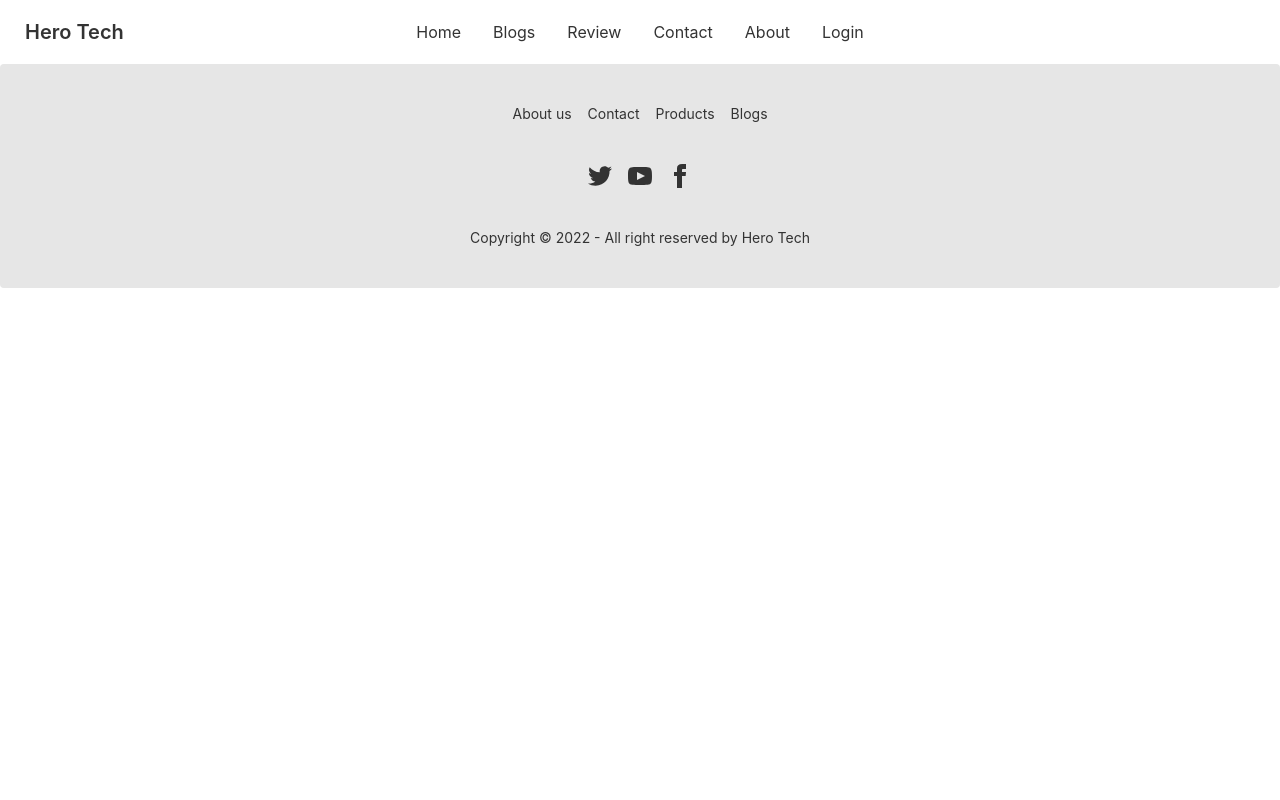
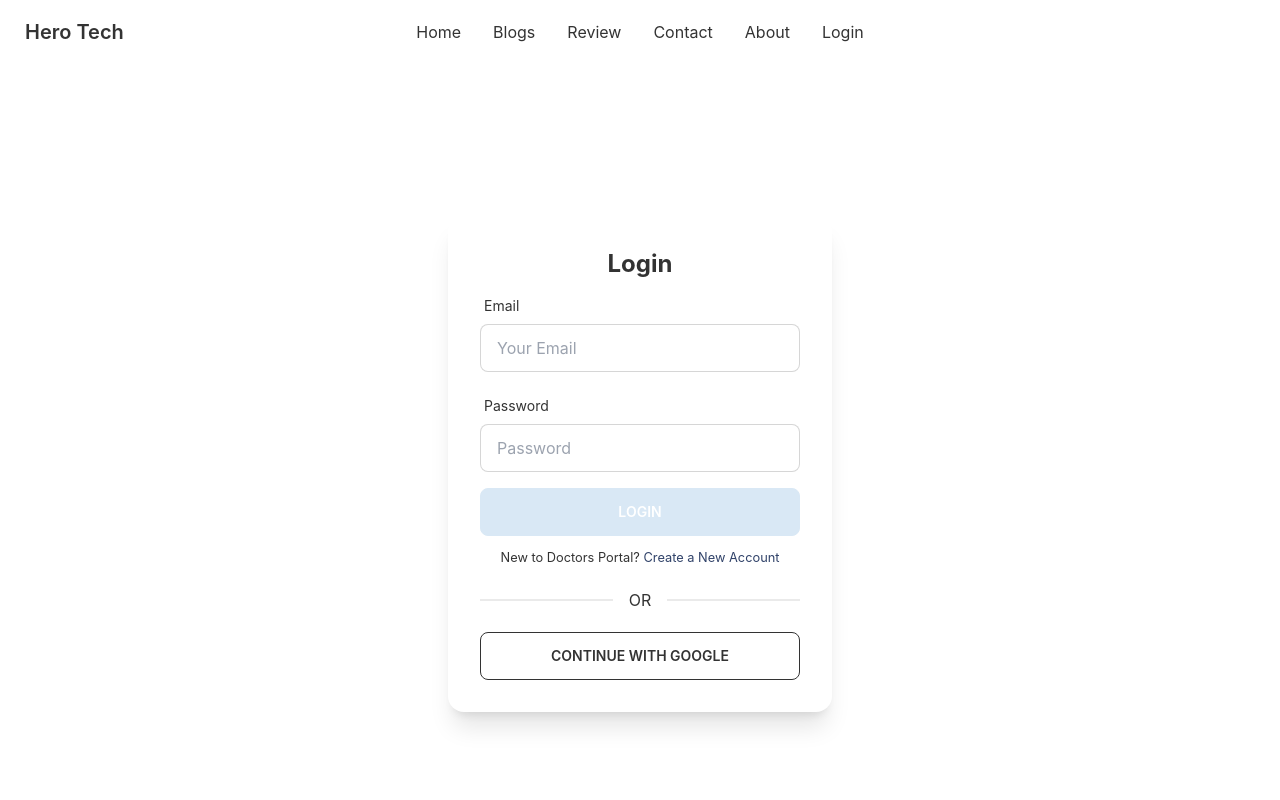
Before and after one commit to muhammadalaminwd/twelfth-assignment-client-side, a React (Create React App) app: page /login in a window 1280 px wide. Shown: the top 800 px of the page. Built offline with nearby package versions, Linux system fonts and the light colour scheme; no server answers.

Commit message:
Login system added

```diff
--- a/package.json
+++ b/package.json
@@ -18,6 +18,7 @@
     "react-bootstrap": "^2.4.0",
     "react-dom": "^18.1.0",
     "react-firebase-hooks": "^5.0.3",
+    "react-hook-form": "^7.31.2",
     "react-router-dom": "^6.3.0",
     "react-scripts": "5.0.1",
     "web-vitals": "^2.1.4"
--- a/src/App.js
+++ b/src/App.js
@@ -1,4 +1,3 @@
-import logo from './logo.svg';
 import './App.css';
 import { Route, Routes } from 'react-router-dom';
 import Navbar from './Shared/Navbar';
@@ -6,6 +5,9 @@ import Footer from './Shared/Footer';
 import Home from './Home/Home';
 import Purchase from './Purchase/Purchase';
 import Blogs from './Blogs/Blogs';
+import Login from './Login/Login';
+import SignUp from './Login/SignUp';
+import RequireAuth from './Login/RequireAuth';
 
 function App() {
   return (
@@ -13,8 +15,12 @@ function App() {
     <Navbar></Navbar>
       <Routes>
       <Route path='/' element={<Home />} />
-      <Route path='/purchase' element={<Purchase />} />
+
+      <Route path='/purchase' element={<RequireAuth><Purchase /></RequireAuth>} />
+
       <Route path='/blogs' element={<Blogs />} />
+      <Route path='/login' element={<Login />} />
+      <Route path='/signup' element={<SignUp />} />
       </Routes>
       <Footer></Footer>
     </div>
--- /dev/null
+++ b/src/Login/Login.js
@@ -0,0 +1,153 @@
+import React, { useEffect } from "react";
+import {
+  useSignInWithEmailAndPassword,
+  useSignInWithGoogle,
+} from "react-firebase-hooks/auth";
+import { useForm } from "react-hook-form";
+import { Link, useLocation, useNavigate } from "react-router-dom";
+import auth from "../firebase.init";
+import Loading from "../Shared/Loading";
+
+const Login = () => {
+  const [signInWithGoogle, gUser, gLoading, gError] = useSignInWithGoogle(auth);
+
+  const {
+    register,
+    formState: { errors },
+    handleSubmit,
+  } = useForm();
+
+  const [signInWithEmailAndPassword, user, loading, error] =
+    useSignInWithEmailAndPassword(auth);
+
+//   const [token] = useToken(user || gUser);
+
+  let signInError;
+
+  const navigate = useNavigate();
+  const location = useLocation();
+  let from = location.state?.from?.pathname || "/";
+
+//   useEffect(() => {
+//     if (token) {
+//       navigate(from, { replace: true });
+//     }
+//   }, [token, from, navigate]);
+
+  if (loading || gLoading) {
+    return <Loading></Loading>;
+  }
+
+  if (error || gError) {
+    signInError = (
+      <p className="text-red-500">
+        <small>{error?.message || gError?.message}</small>
+      </p>
+    );
+  }
+
+  const onSubmit = (data) => {
+    signInWithEmailAndPassword(data.email, data.password);
+  };
+  return (
+    <div className="flex h-screen justify-center items-center">
+      <div className="card w-96 bg-base-100 shadow-xl">
+        <div className="card-body">
+          <h2 className="text-center text-2xl font-bold">Login</h2>
+
+          <form onSubmit={handleSubmit(onSubmit)}>
+            <div className="form-control w-full max-w-xs">
+              <label className="label">
+                <span className="label-text">Email</span>
+              </label>
+              <input
+                type="email"
+                placeholder="Your Email"
+                className="input input-bordered w-full max-w-xs"
+                {...register("email", {
+                  required: {
+                    value: true,
+                    message: "Email is required",
+                  },
+                  pattern: {
+                    value: /[a-z0-9]+@[a-z]+\.[a-z]{2,3}/,
+                    message: "Provide a valid Email",
+                  },
+                })}
+              />
+              <label className="label">
+                {errors.email?.type === "required" && (
+                  <span className="label-text-alt text-red-500">
+                    {errors.email.message}
+                  </span>
+                )}
+                {errors.email?.type === "pattern" && (
+                  <span className="label-text-alt text-red-500">
+                    {errors.email.message}
+                  </span>
+                )}
+              </label>
+            </div>
+
+            <div className="form-control w-full max-w-xs">
+              <label className="label">
+                <span className="label-text">Password</span>
+              </label>
+              <input
+                type="password"
+                placeholder="Password"
+                className="input input-bordered w-full max-w-xs"
+                {...register("password", {
+                  required: {
+                    value: true,
+                    message: "Password is required",
+                  },
+                  minLength: {
+                    value: 6,
+                    message: "Must be 6 characters or longer",
+                  },
+                })}
+              />
+              <label className="label">
+                {errors.password?.type === "required" && (
+                  <span className="label-text-alt text-red-500">
+                    {errors.password.message}
+                  </span>
+                )}
+                {errors.password?.type === "minLength" && (
+                  <span className="label-text-alt text-red-500">
+                    {errors.password.message}
+                  </span>
+                )}
+              </label>
+            </div>
+            {signInError}
+            <input
+              className="btn w-full max-w-xs text-white"
+              type="submit"
+              value="Login"
+            />
+          </form>
+          <p className="text-center">
+            <small>
+              New to Doctors Portal?{" "}
+              <Link className="text-primary" to="/signup">
+                Create a New Account
+              </Link>
+            </small>
+          </p>
+          <div className="divider">OR</div>
+
+          <button
+            onClick={() => signInWithGoogle()}
+            className="btn btn-outline"
+          >
+            Continue with Google
+          </button>
+        </div>
+      </div>
+    </div>
+  );
+};
+
+export default Login;
--- /dev/null
+++ b/src/Login/RequireAdmin.js
@@ -0,0 +1,11 @@
+import React from 'react';
+
+const RequireAdmin = () => {
+    return (
+        <div>
+
+        </div>
+    );
+};
+
+export default RequireAdmin;
--- /dev/null
+++ b/src/Login/RequireAuth.js
@@ -0,0 +1,21 @@
+import React from 'react';
+import { useAuthState } from 'react-firebase-hooks/auth';
+import { Navigate, useLocation } from 'react-router-dom';
+import auth from '../firebase.init';
+import Loading from '../Shared/Loading';
+
+const RequireAuth = ({children}) => {
+    const [user, loading, error] = useAuthState(auth);
+    const location = useLocation();
+
+    if(loading){
+        return <Loading></Loading>
+    }
+
+    if(!user){
+        return <Navigate to="/login" state={{from: location}} replace></Navigate>
+    }
+    return children;
+};
+
+export default RequireAuth;
--- /dev/null
+++ b/src/Login/SignUp.js
@@ -0,0 +1,11 @@
+import React from 'react';
+
+const SignUp = () => {
+    return (
+        <div>
+
+        </div>
+    );
+};
+
+export default SignUp;
--- /dev/null
+++ b/src/Shared/Loading.js
@@ -0,0 +1,11 @@
+import React from 'react';
+
+const Loading = () => {
+    return (
+        <div class="flex items-center justify-center ">
+        <div class="w-16 h-16 border-b-2 border-gray-900 rounded-full animate-spin"></div>
+    </div>
+    );
+};
+
+export default Loading;
```
Also changed, not shown: 1 other file (tests, documents, lock files or other folders).
